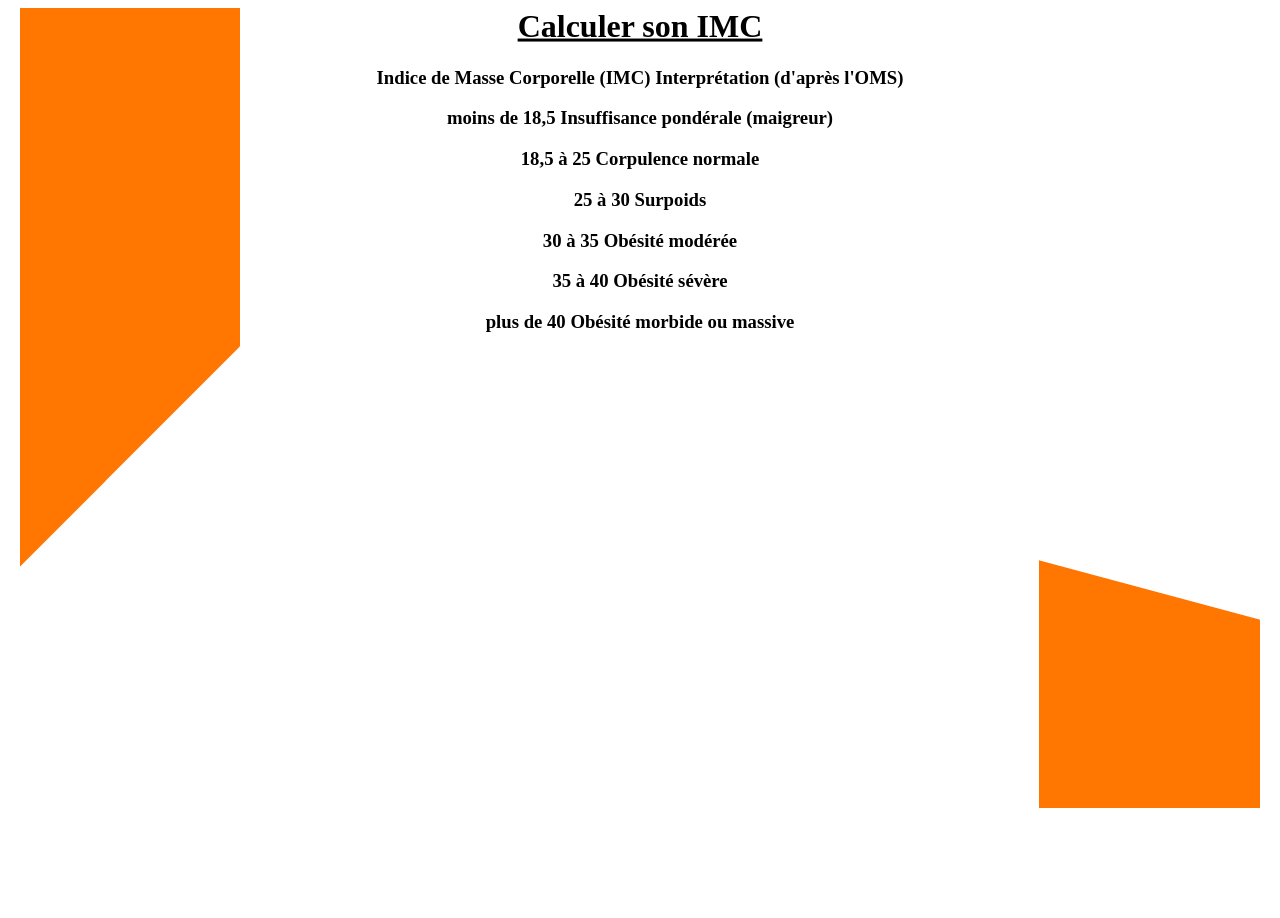
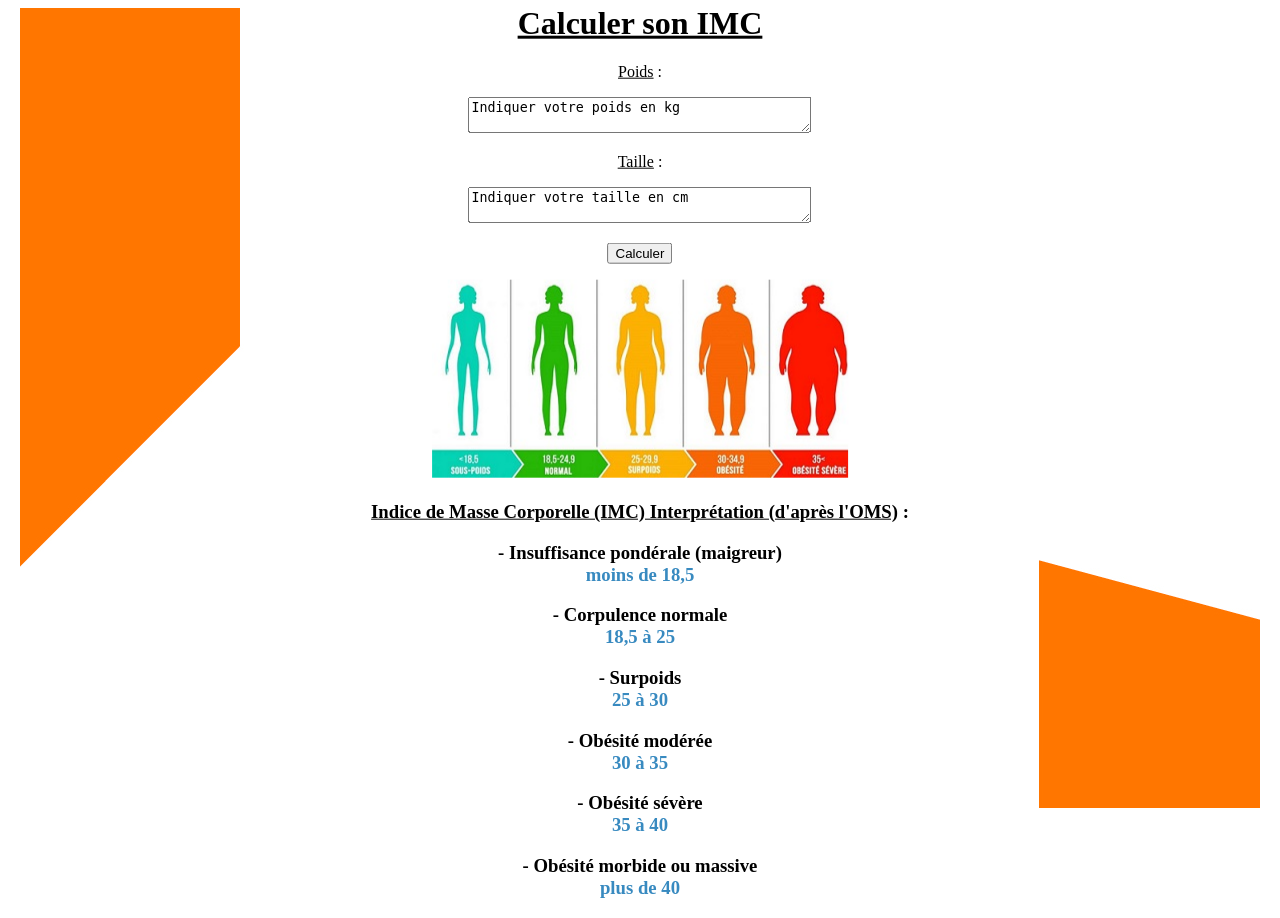
Before and after one commit to PesantValentin/IMC-MARTIN-PESANT, a PHP site: page /Menu.html in a window 1280 px wide. Before the commit the page ends 808 px from the top, so only its background shows below. Run offline with PHP 8.4, Linux system fonts and the light colour scheme.

Commit message:
modif apparence

```diff
--- a/Menu.html
+++ b/Menu.html
@@ -13,13 +13,27 @@
             <img src="fond.jpg" alt="Background">
             <div class="texte_centrer"><center><h1><u>Calculer son IMC</u></h1></center>
 
-                <center><h3><p>Indice de Masse Corporelle (IMC)	Interprétation (d'après l'OMS)</p>
-                    <p>moins de 18,5	Insuffisance pondérale (maigreur)</p>
-                    <p>18,5 à 25	Corpulence normale</p>
-                    <p>25 à 30	Surpoids</p>
-                    <p>30 à 35	Obésité modérée</p>
-                    <p>35 à 40	Obésité sévère</p>
-                    <p>plus de 40	Obésité morbide ou massive</p></h3></center>
+                <FORM>
+
+                    <p><u>Poids</u> :</p> <TEXTAREA name="poids" rows=2 cols=40>Indiquer votre poids en kg</TEXTAREA>
+
+                    <p><u>Taille</u> :</p> <TEXTAREA name="taille" rows=2 cols=40>Indiquer votre taille en cm</TEXTAREA>
+
+                    <p><input type="button" value="Calculer"></p>
+
+                </FORM>
+
+                <div class="imc">
+                    <img src="imc.jpg" alt="Poids">
+                </div>
+
+                <center><h3><p><u>Indice de Masse Corporelle (IMC)	Interprétation (d'après l'OMS)</u> :</p>
+                    - Insuffisance pondérale (maigreur)<div class="chiffres">moins de 18,5</div><p></p>
+                    - Corpulence normale<div class="chiffres">18,5 à 25</div><p></p>
+                    - Surpoids<div class="chiffres">25 à 30</div><p></p>
+                    - Obésité modérée <div class="chiffres">30 à 35</div><p></p>
+                    - Obésité sévère<div class="chiffres">35 à 40</div><p></p>
+                    - Obésité morbide ou massive<div class="chiffres">plus de 40</div><p></p></h3></center>
             </div>
         </div>
 
--- a/style.css
+++ b/style.css
@@ -6,7 +6,17 @@
 
 .texte_centrer {
   position: absolute;
-  top: 20%;
+  top: 55%;
   left: 50%;
   transform: translate(-50%, -50%);
 }
+
+.chiffres {
+
+  color: rgb(56, 138, 192);
+}
+
+.imc {
+
+padding-left: 0%;
+}
```
Also changed, not shown: imc.jpg (added).
